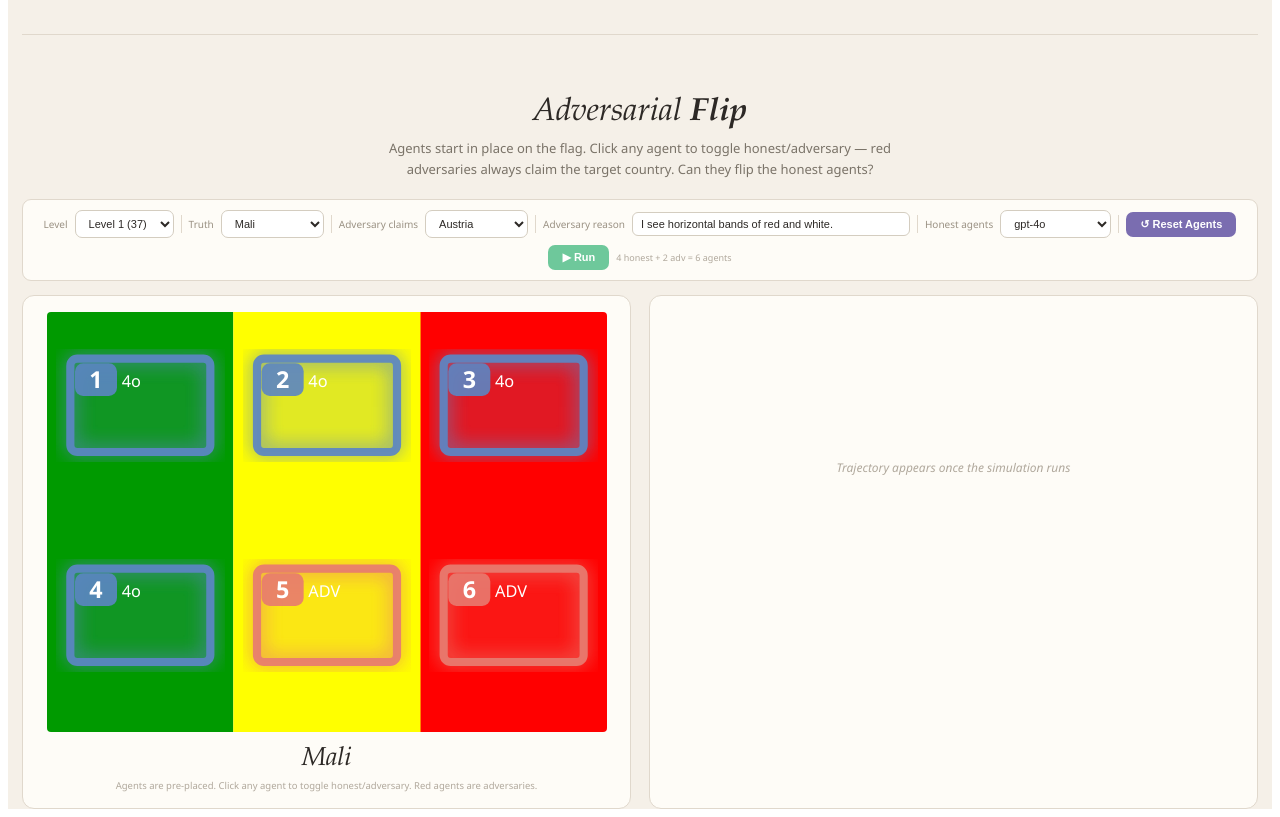
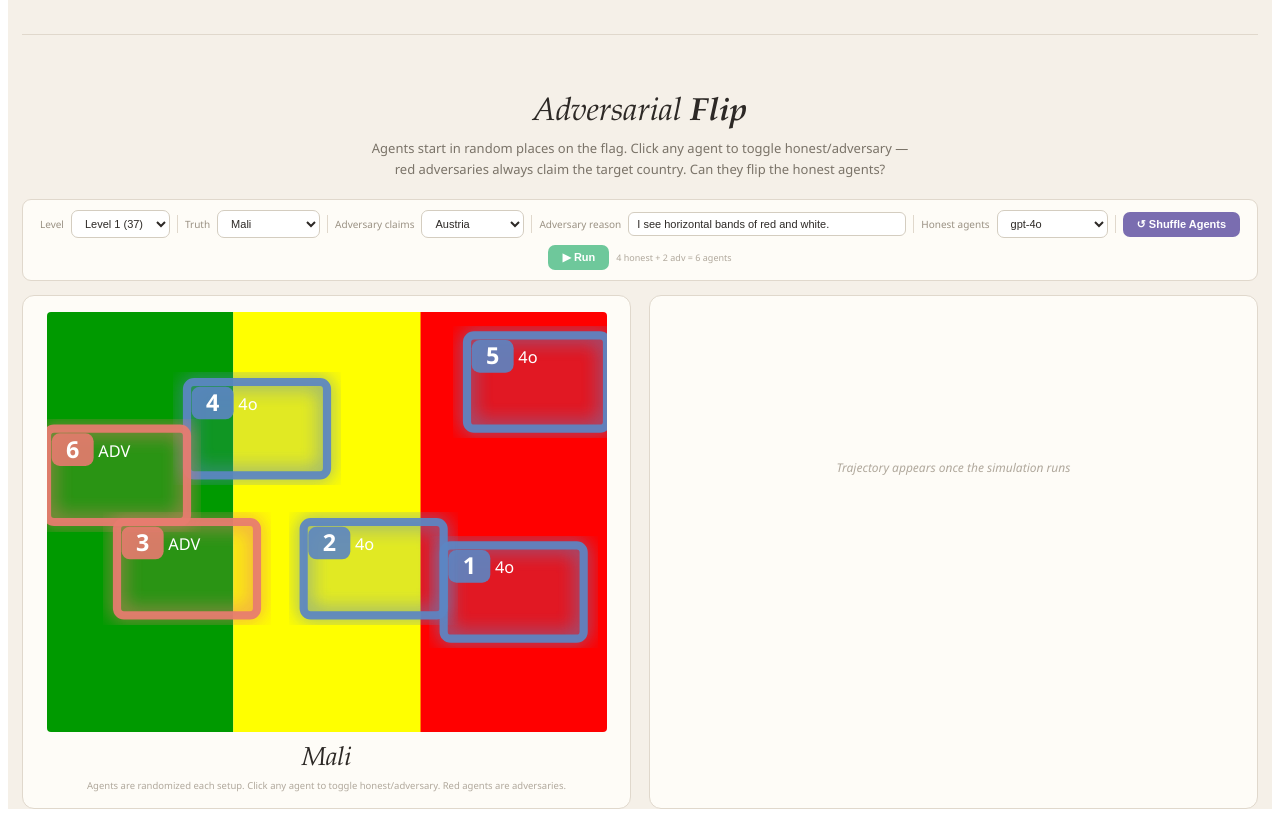
Before and after one commit to lizardp1/flag_game, a React (Vite) app: page / in a window 1280 px wide. Shown: the part 1880-2697 px from the top of the page. Built offline with nearby package versions, Linux system fonts and the light colour scheme.

Commit message:
Randomize adversarial flip agents
Randomize the six pre-placed adversarial flip agents on setup changes, shuffles, retries, and next-flag runs while keeping click-to-toggle adversary controls.

```diff
--- a/src/App.jsx
+++ b/src/App.jsx
@@ -809,16 +809,29 @@ function FlagGame({keys}){
 /* ══════════════════════════════════════════════════════════════════
    ADVERSARIAL MODE — pre-placed agents, click to toggle adversary
    ══════════════════════════════════════════════════════════════════ */
-const ADV_AGENT_LAYOUT=[
-  {top:1,left:1},
-  {top:1,left:9},
-  {top:1,left:17},
-  {top:10,left:1},
-  {top:10,left:9},
-  {top:10,left:17},
-];
+const ADV_AGENT_COUNT=6,ADV_DEFAULT_ADVERSARIES=2;
+function overlapAgent(a,b){return a.left<b.left+TW&&a.left+TW>b.left&&a.top<b.top+TH&&a.top+TH>b.top;}
+function randomAdvPositions(rng=Math.random){
+  const positions=[];
+  for(let i=0;i<ADV_AGENT_COUNT;i++){
+    for(let tries=0;tries<500;tries++){
+      const pos={top:Math.floor(rng()*(GH-TH+1)),left:Math.floor(rng()*(GW-TW+1))};
+      if(!positions.some(p=>overlapAgent(pos,p))){positions.push(pos);break;}
+    }
+    if(positions.length<=i)positions.push({top:Math.floor(rng()*(GH-TH+1)),left:Math.floor(rng()*(GW-TW+1))});
+  }
+  return positions;
+}
+function randomAdvMask(rng=Math.random){
+  const ids=[...Array(ADV_AGENT_COUNT).keys()];
+  for(let i=ids.length-1;i>0;i--){const j=Math.floor(rng()*(i+1));[ids[i],ids[j]]=[ids[j],ids[i]];}
+  const adv=new Set(ids.slice(0,ADV_DEFAULT_ADVERSARIES));
+  return ids.map((_,i)=>adv.has(i));
+}
 function makeAdvAgents(model,advMask){
-  return ADV_AGENT_LAYOUT.map((pos,i)=>({id:i+1,...pos,model,memory:[],adv:advMask?!!advMask[i]:i>=4}));
+  const positions=randomAdvPositions();
+  const mask=advMask||randomAdvMask();
+  return positions.map((pos,i)=>({id:i+1,...pos,model,memory:[],adv:!!mask[i]}));
 }
 function runStepAdv(ag,grid,rng,advTarget){if(ag.length<2)return;const si=Math.floor(rng()*ag.length);let li=Math.floor(rng()*(ag.length-1));if(li>=si)li++;const speaker=ag[si];const g=speaker.adv?advTarget:bestGuess(analyzeCrop(grid,speaker.top,speaker.left),speaker.memory,speaker);const l=ag[li];if(l.memory.length>=H_MEM)l.memory.shift();l.memory.push(g);}
 function probeAllAdv(ag,grid,advTarget){return ag.map(a=>a.adv?advTarget:bestGuess(analyzeCrop(grid,a.top,a.left),a.memory,a));}
@@ -920,7 +933,7 @@ function AdversarialGame({keys}){
     return()=>{ctl.cancelled=true;};},[phase,grid,maxT,pe,advTarget,advReason,live,keys,getCrop]);
 
   useEffect(()=>{if(phase==='done'&&!fShares&&guesses.length>0)setFS(compShares(guesses));},[phase,fShares,guesses]);
-  const reset=()=>{if(iRef.current)clearInterval(iRef.current);setPhase('setup');setStep(0);setPr(0);setCons(false);setTraj([]);setGuesses([]);setAllG([]);setActive([]);setFS(null);setHovIdx(null);sim.current=null;setAgents(p=>(p.length?p:makeAdvAgents(model)).map(a=>({...a,memory:[]})));};
+  const reset=()=>{if(iRef.current)clearInterval(iRef.current);setPhase('setup');setStep(0);setPr(0);setCons(false);setTraj([]);setGuesses([]);setAllG([]);setActive([]);setFS(null);setHovIdx(null);sim.current=null;setAgents(makeAdvAgents(model));};
   const nextFlag=()=>{reset();const ts=LEVELS[lvl].truth.filter(c=>F.some(f=>f.c===c));const newTruth=ts[Math.floor(Math.random()*ts.length)];setTruth(newTruth);const o=ts.filter(c=>c!==newTruth);setAdvTarget(o[Math.floor(Math.random()*o.length)]||newTruth);};
   const legend=useMemo(()=>{if(!traj.length)return[];const last=traj[traj.length-1];const pk={};traj.forEach(d=>active.forEach(c=>{pk[c]=Math.max(pk[c]||0,d[c]||0);}));return active.filter(c=>pk[c]>0.02||c===truthFlag.c).sort((a,b)=>(last[b]||0)-(last[a]||0)).slice(0,14);},[active,traj,truthFlag.c]);
   const flipped=fShares&&Object.entries(fShares).sort((a,b)=>b[1]-a[1])[0]?.[0]===advTarget;
@@ -928,15 +941,15 @@ function AdversarialGame({keys}){
   return(<div style={{marginTop:48,borderTop:`1px solid ${T.bdr}`,paddingTop:32}}>
     <header style={{textAlign:'center',marginBottom:20}}>
       <h2 style={{fontSize:32,fontWeight:400,fontStyle:'italic',fontFamily:T.ser,color:T.txt,marginBottom:6}}>Adversarial <span style={{fontWeight:700,fontStyle:'italic'}}>Flip</span></h2>
-      <p style={{fontSize:13,color:T.mut,maxWidth:560,margin:'0 auto',lineHeight:1.6}}>Agents start in place on the flag. Click any agent to toggle honest/adversary — red adversaries always claim the target country. Can they flip the honest agents?</p>
+      <p style={{fontSize:13,color:T.mut,maxWidth:560,margin:'0 auto',lineHeight:1.6}}>Agents start in random places on the flag. Click any agent to toggle honest/adversary — red adversaries always claim the target country. Can they flip the honest agents?</p>
     </header>
     <div style={S.bar}>
-      <label style={{fontSize:10,color:T.dim}}>Level</label><select value={lvl} onChange={e=>{if(phase==='setup'){const nl=+e.target.value;setLvl(nl);const ts=LEVELS[nl].truth.filter(c=>F.some(f=>f.c===c));const nt=ts[Math.floor(Math.random()*ts.length)];setTruth(nt);const o=ts.filter(c=>c!==nt);setAdvTarget(o[Math.floor(Math.random()*o.length)]||nt);}}} style={S.sel} disabled={phase!=='setup'}>{LEVELS.map((l,i)=><option key={l.name} value={i} title={l.desc}>{l.name} ({l.truth.length})</option>)}</select>
-      <div style={S.sep}/><label style={{fontSize:10,color:T.dim}}>Truth</label><select value={truth} onChange={e=>{if(phase==='setup'){const nt=e.target.value;setTruth(nt);if(advTarget===nt){const o=truthOptions.filter(c=>c!==nt);setAdvTarget(o[0]||nt);}}}} style={{...S.sel,maxWidth:140}} disabled={phase!=='setup'}>{[...truthOptions].sort((a,b)=>a.localeCompare(b)).map(c=><option key={c} value={c}>{c}</option>)}</select>
+      <label style={{fontSize:10,color:T.dim}}>Level</label><select value={lvl} onChange={e=>{if(phase==='setup'){const nl=+e.target.value;setLvl(nl);const ts=LEVELS[nl].truth.filter(c=>F.some(f=>f.c===c));const nt=ts[Math.floor(Math.random()*ts.length)];setTruth(nt);const o=ts.filter(c=>c!==nt);setAdvTarget(o[Math.floor(Math.random()*o.length)]||nt);setAgents(makeAdvAgents(model));}}} style={S.sel} disabled={phase!=='setup'}>{LEVELS.map((l,i)=><option key={l.name} value={i} title={l.desc}>{l.name} ({l.truth.length})</option>)}</select>
+      <div style={S.sep}/><label style={{fontSize:10,color:T.dim}}>Truth</label><select value={truth} onChange={e=>{if(phase==='setup'){const nt=e.target.value;setTruth(nt);if(advTarget===nt){const o=truthOptions.filter(c=>c!==nt);setAdvTarget(o[0]||nt);}setAgents(makeAdvAgents(model));}}} style={{...S.sel,maxWidth:140}} disabled={phase!=='setup'}>{[...truthOptions].sort((a,b)=>a.localeCompare(b)).map(c=><option key={c} value={c}>{c}</option>)}</select>
       <div style={S.sep}/><label style={{fontSize:10,color:T.dim}}>Adversary claims</label><select value={advTarget} onChange={e=>{if(phase==='setup')setAdvTarget(e.target.value);}} style={{...S.sel,maxWidth:140}} disabled={phase!=='setup'}>{others.map(c=><option key={c} value={c}>{c}</option>)}</select>
       <div style={S.sep}/><label style={{fontSize:10,color:T.dim}}>Adversary reason</label><input type="text" value={advReason} onChange={e=>{if(phase==='setup')setAdvReason(e.target.value);}} disabled={phase!=='setup'} title="Static reason appended after the country on every adversary message — keep it plausible to avoid signaling 'this is an adversary'." style={{padding:'5px 8px',borderRadius:6,border:`1px solid ${T.blt}`,background:T.card,color:T.txt,fontSize:11,width:260}}/>
       <div style={S.sep}/><ModelPicker keys={keys} model={model} setModel={setModel} disabled={phase!=='setup'} label="Honest agents"/>
-      <div style={S.sep}/>{phase==='setup'&&<><button onClick={resetLayout} style={S.btn(true,'#7a6db0')}>↺ Reset Agents</button><button onClick={start} disabled={N<2||nAdv<1} style={{...S.btn(N>=2&&nAdv>=1,'#6ec89b'),opacity:N<2||nAdv<1?0.4:1}}>▶ Run</button></>}
+      <div style={S.sep}/>{phase==='setup'&&<><button onClick={resetLayout} style={S.btn(true,'#7a6db0')}>↺ Shuffle Agents</button><button onClick={start} disabled={N<2||nAdv<1} style={{...S.btn(N>=2&&nAdv>=1,'#6ec89b'),opacity:N<2||nAdv<1?0.4:1}}>▶ Run</button></>}
       {phase==='probing'&&<span style={{fontSize:11,color:T.mut,fontStyle:'italic'}}>Round 0 probe…</span>}
         {phase==='running'&&<button onClick={()=>{if(iRef.current)clearInterval(iRef.current);setPhase('done');}} style={S.btn(true,'#e87b6f')}>■ Stop</button>}
       {phase==='done'&&<><button onClick={reset} style={S.btn(true,'#7a6db0')}>↺ Try Again</button><button onClick={nextFlag} style={S.btn(true,'#5b86c4')}>→ Next Flag</button></>}<span style={{fontSize:9,color:T.fnt}}>{nHon} honest + {nAdv} adv = {N} agents</span>
@@ -945,7 +958,7 @@ function AdversarialGame({keys}){
     {hovIdx!=null&&phase==='done'&&<div style={{textAlign:'center',fontSize:11,color:'#7a6db0',marginBottom:6,fontWeight:600}}>◀ Viewing round {traj[hovIdx]?.round??hovIdx} — hover the chart to time-travel ▶</div>}
     <div style={S.row}>
       <div style={S.pan}>
-        <FlagDisplay flag={truthFlag} agents={agents} guesses={dg} phase={phase} onClickCell={toggleAgent} placing={phase==='setup'} emptyCursor="default" hoverText={a=>a.adv?'Click to make honest':'Click to make adversary'} setupText="Agents are pre-placed. Click any agent to toggle honest/adversary. Red agents are adversaries."/>
+        <FlagDisplay flag={truthFlag} agents={agents} guesses={dg} phase={phase} onClickCell={toggleAgent} placing={phase==='setup'} emptyCursor="default" hoverText={a=>a.adv?'Click to make honest':'Click to make adversary'} setupText="Agents are randomized each setup. Click any agent to toggle honest/adversary. Red agents are adversaries."/>
       </div>
       <div style={S.pan}>
         <TrajChart data={traj} active={active} truth={truthFlag.c} onHover={setHovIdx}/>
```
